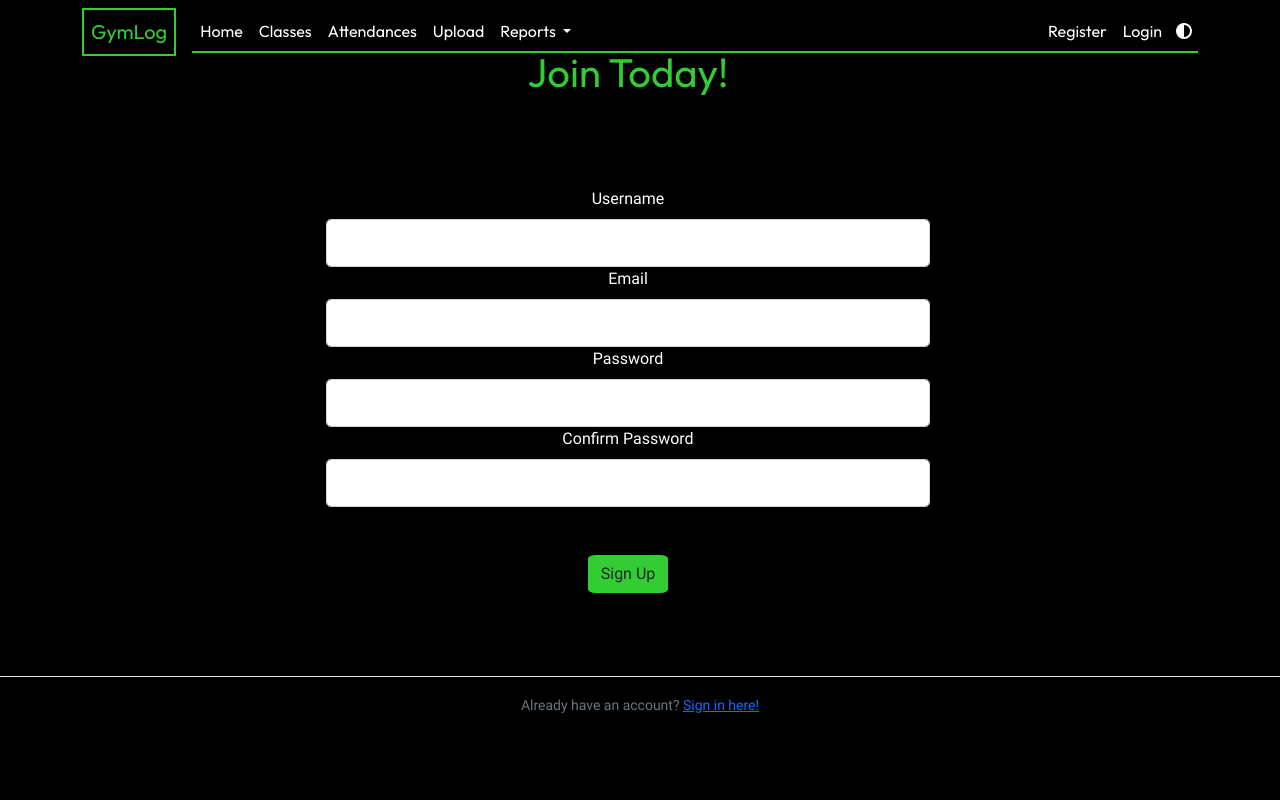
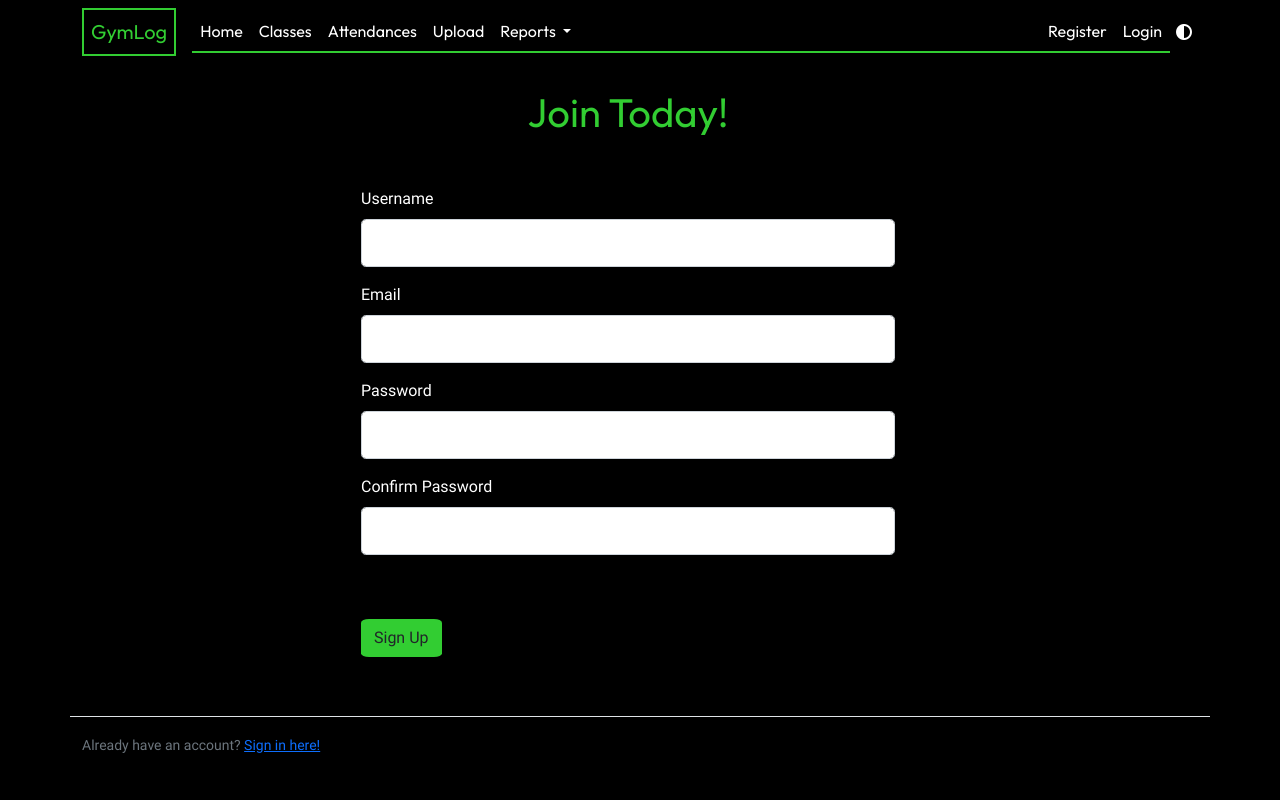
Before and after one commit to ayeryn/gymlog, a Flask app: page /register in a window 1280 px wide. Run offline with Flask 3, Linux system fonts and the light colour scheme; some libraries are stand-ins or nearby versions.

Commit message:
update styling

```diff
--- a/app/static/main.css
+++ b/app/static/main.css
@@ -48,7 +48,7 @@ nav {
 }
 
 header {
-  height: 5vh;
+  height: 10vh;
 }
 
 #lightModeToggle {
@@ -66,11 +66,14 @@ header {
   border-bottom: 2px solid var(--accent-color);
 }
 
+/*  FIXME: what is going on with the icon?????
+.navbar-toggler-icon {
+  color: var(--secondary-color);
+} */
+
 main {
   display: grid;
-  /* place-content: center; */
-  text-align: center;
-  height: 95vh;
+  height: 90vh;
 }
 
 #home {
@@ -81,8 +84,6 @@ main {
 
 .welcome {
   position: relative;
-  /* FIXME: cursor starting/end position incorrect
-     width: max-content; */
 }
 
 .welcome::before,
@@ -154,14 +155,6 @@ main {
 
 .nav-link:active {
   color: var(--accent-color);
-}
-
-.content-section {
-  /* padding: 10px 20px; */
-  /* border: 1px solid #dddddd; */
-  /* border-radius: 3px; */
-  margin-top: 20px;
-  margin-bottom: 20px;
 }
 
 .subtitle {
--- a/app/templates/classes.html
+++ b/app/templates/classes.html
@@ -1,9 +1,7 @@
 {% extends "layout.html" %}
 {% block content %}
-<!--FIXME: Fix content/main height-->
-<div class="row align-items-center">
-    <h1>Classes <a href="{{ url_for('new_class') }}" class="btn btn-sm btn-add"><i class="fa-solid fa-plus"></i></a>
-    </h1>
+<div class="text-center mt-2">
+    <h1 class="display-4">Classes <a href="{{ url_for('new_class') }}" class="btn btn-sm btn-add"><i class="fa-solid fa-plus"></i></a></h1>
 </div>
 <div class="row row-cols-1 row-cols-md-3">
     {% for c in gym_classes|sort %}
--- a/app/templates/layout.html
+++ b/app/templates/layout.html
@@ -105,15 +105,15 @@
               <li>
                 <a class="nav-link" ref="{{ url_for('login') }}">Login</a>
               </li>
-              <button id="lightModeToggle">
-                <i class="fa-solid fa-circle-half-stroke"></i>
-              </button>
             </ul>
           </div>
+          <button id="lightModeToggle">
+            <i class="fa-solid fa-circle-half-stroke"></i>
+          </button>
         </div>
       </nav>
     </header>
-    <main role="main" class="container-fluid">
+    <main role="main" class="container">
       <div class="row">
         {% with messages = get_flashed_messages(with_categories=true) %} {% if
         messages %} {% for category, message in messages %}
--- a/app/templates/register.html
+++ b/app/templates/register.html
@@ -6,27 +6,25 @@
   <div class="col-6">
     <form method="POST" action="">
       {{ form.hidden_tag() }}
-      <fieldset class="form-group">
-        <div class="form-group">
+      <fieldset class="mb-3">
+        <div class="mb-3">
           {{ form.username.label(class="form-label") }} {{
           form.username(class="form-control form-control-lg") }}
         </div>
-        <div class="form-group">
+        <div class="mb-3">
           {{ form.email.label(class="form-label") }} {{
           form.email(class="form-control form-control-lg") }}
         </div>
-        <div class="form-group">
+        <div class="mb-3">
           {{ form.password.label(class="form-label") }} {{
           form.password(class="form-control form-control-lg") }}
         </div>
-        <div class="form-group">
+        <div class="mb-3">
           {{ form.confirm_password.label(class="form-label") }} {{
           form.confirm_password(class="form-control form-control-lg") }}
         </div>
       </fieldset>
-      <div class="form-group mt-5">
-        {{ form.submit(class="btn btn-current") }}
-      </div>
+      <div class="mb-3 mt-5">{{ form.submit(class="btn btn-current") }}</div>
     </form>
   </div>
 </div>
```
